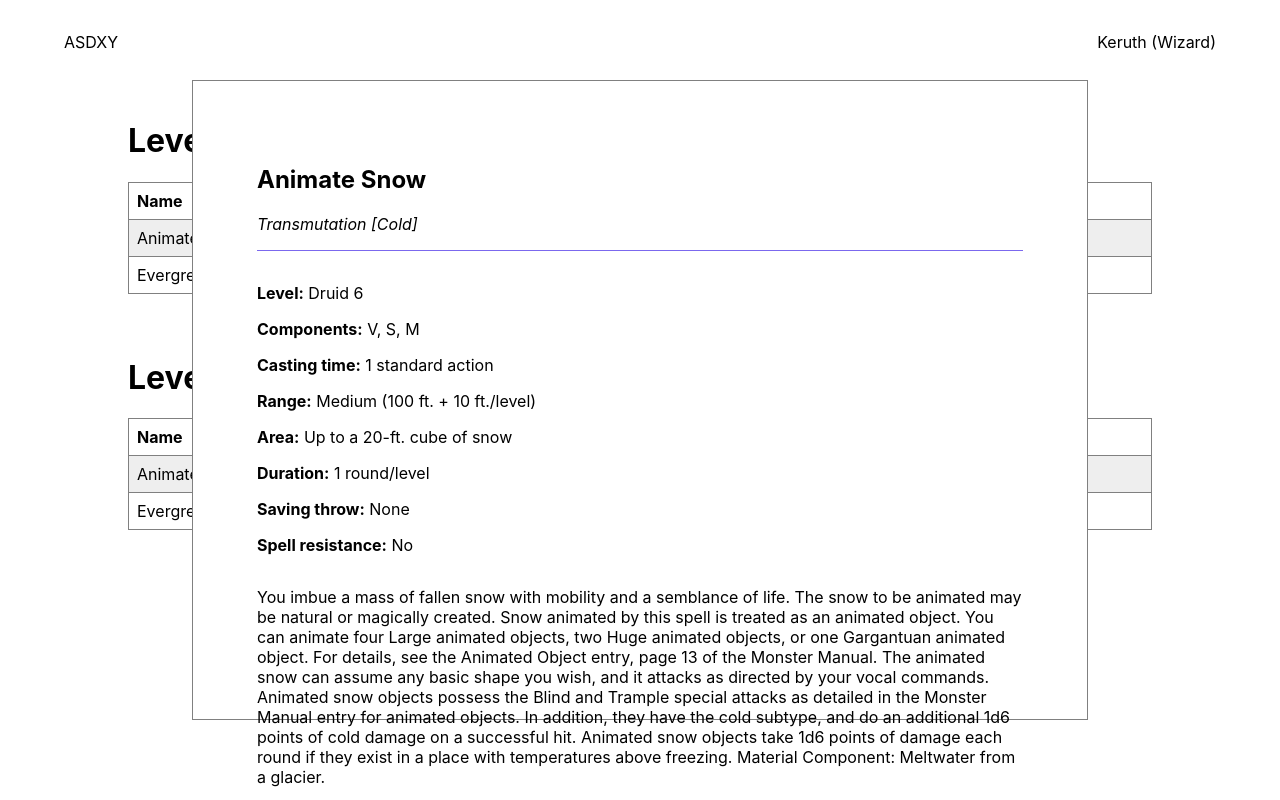
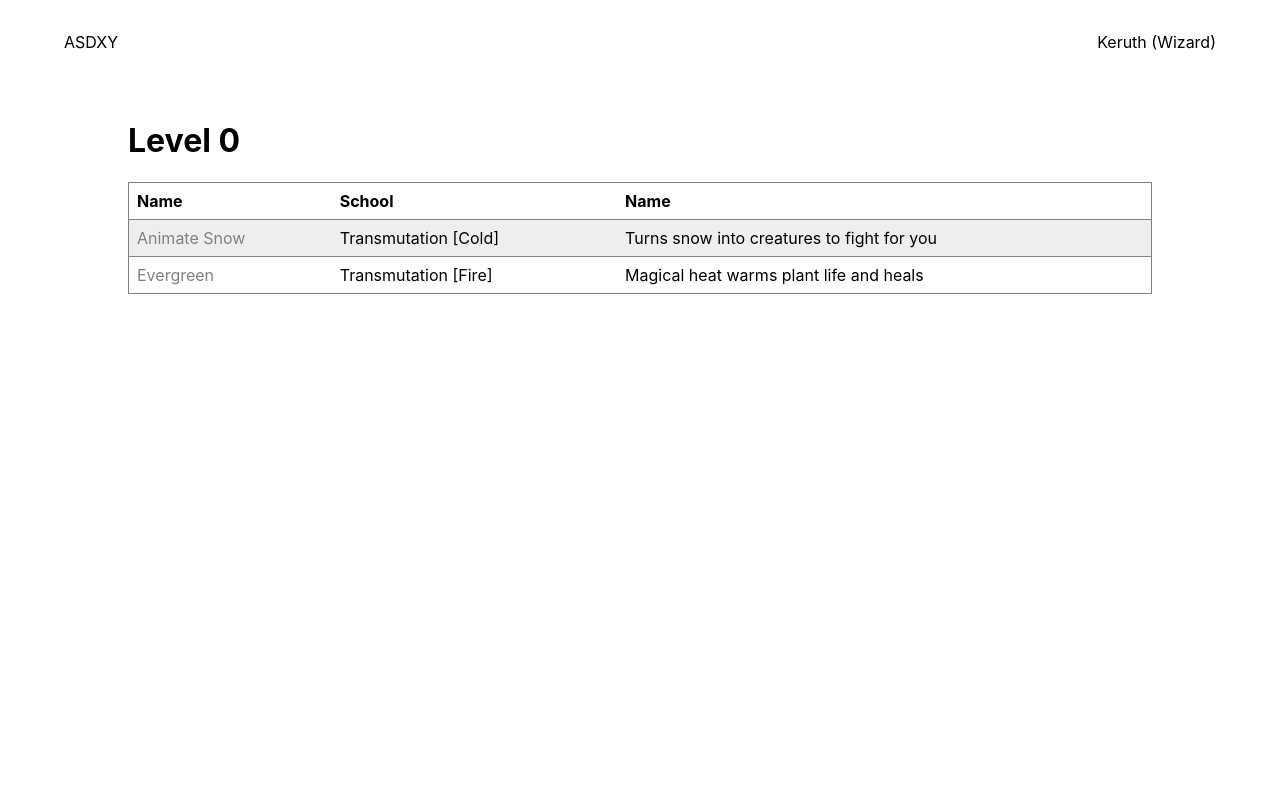
Before and after one commit to BCHoagland/spell-manager, a React (Create React App) app: page / in a window 1280 px wide. Built offline with nearby package versions, Linux system fonts and the light colour scheme.

Commit message:
dynamically adds spells to table and opens spell pages

```diff
--- a/src/App.js
+++ b/src/App.js
@@ -1,39 +1,8 @@
 import React from 'react';
 import './App.css';
+import SpellTable from './components/SpellTable';
+import spells from './data/spells'
 
-
-const thing1 = {
-  name: 'Animate Snow',
-  school: 'Transmutation [Cold]',
-  fields: [
-    'level: Druid 6',
-    'components: V, S, M',
-    'casting time: 1 standard action',
-    'range: Medium (100 ft. + 10 ft./level)',
-    'area: Up to a 20-ft. cube of snow',
-    'duration: 1 round/level',
-    'saving throw: None',
-    'spell resistance: No'
-  ],
-  shortDesc: 'GET THIS FROM NEW-SPELLS LIST',
-  longDesc: 'You imbue a mass of fallen snow with mobility and a semblance of life. The  snow to be animated may be natural or magically created. Snow animated by this spell is treated as an animated object. You can animate four Large animated objects, two Huge animated objects, or one Gargantuan animated object. For details, see the Animated Object entry, page 13 of the Monster Manual. The animated snow can assume any basic shape you wish, and it attacks as directed by your vocal commands. Animated snow objects possess the Blind and Trample special attacks as detailed in the Monster Manual entry for animated objects. In addition, they have the cold subtype, and do an additional 1d6 points of cold damage on a successful hit. Animated snow objects take 1d6 points of damage each round if they exist in a place with temperatures above freezing. Material Component: Meltwater from a glacier.'
-}
-
-const thing2 = {
-  name: 'Evergreen',
-  school: 'Transmutation [Fire]',
-  fields: [
-    'level: Druid 2',
-    'components: V, S, DF',
-    'casting time: 1 standard action',
-    'range: Medium (100 ft. + 10 ft./level)',
-    'area: 10-ft. radius',
-    'duration: 1 hour/level and instanta-',
-    'saving throw: None',
-    'spell resistance: No'],
-  shortDesc: 'GET THIS FROM NEW-SPELLS LIST',
-  longDesc: 'You imbue a 10-foot-radius area of plant life with magical heat, instantly healing 1d8 points of damage +1 point per caster level (maximum +10), and granting immunity to cold for the duration of the spell. Evergreen affects natural plants as well as creatures with the plant subtype.'
-}
 
 // HEADER
 function Header() {
@@ -48,81 +17,13 @@ function Header() {
   )
 }
 
-// SPELL TABLE
-function SpellEntry(props) {
-  return (
-    <tr>
-      <td>{props.spell.name}</td>
-      <td>{props.spell.school}</td>
-      <td>{props.spell.shortDesc}</td>
-    </tr>
-  )
-}
-
-function SpellTable(props) {
-  return (
-    <div className='spellTable'>
-      <h1>Level {props.level}</h1>
-      <table>
-        <thead>
-          <tr>
-            <td>Name</td>
-            <td>School</td>
-            <td>Name</td>
-          </tr>
-        </thead>
-        <tbody>
-          <SpellEntry spell={props.thing1} />
-          <SpellEntry spell={props.thing2} />
-        </tbody>
-      </table>
-    </div>
-  )
-}
-
-// SPELL PAGE
-function SpellFields(props) {
-  const listItems = props.spell.fields.map(function(entry) {
-    const words = entry.split(':')
-    return (
-      <p key={words[0]}>
-        <b>{words[0][0].toUpperCase() + words[0].slice(1)}:</b>
-        {words[1]}
-      </p>
-    )
-  });
-  return (
-    <div>{listItems}</div>
-  );
-}
-
-function SpellHeader(props) {
-  return (
-    <div className='spellHeader'>
-      <h2>{props.spell.name}</h2>
-      <i>{props.spell.school}</i>
-    </div>
-  )
-}
-
-function SpellPage(props) {
-  return (
-    <div className='spellPage'>
-      <SpellHeader spell={props.spell} />
-      <SpellFields spell={props.spell} />
-      <div>{props.spell.longDesc}</div>
-    </div>
-  )
-}
 
 // APP
 function App() {
   return (
     <div>
       <Header />
-      <SpellTable level={0} thing1={thing1} thing2={thing2} />
-      <SpellTable level={1} thing1={thing1} thing2={thing2} />
-      <SpellPage spell={thing1} />
+      <SpellTable level={0} entries={spells} />
     </div>
   );
 }
--- /dev/null
+++ b/src/components/SpellPage.js
@@ -0,0 +1,69 @@
+import React from 'react';
+
+
+function SpellFields(props) {
+    const keys = Object.keys(props.spell.fields);
+    const vals = Object.values(props.spell.fields);
+    const listItems = keys.map(function(key, i) {
+        return (
+            <p key={key}>
+                <b>{key[0].toUpperCase() + key.slice(1)}: </b>
+                {vals[i]}
+            </p>
+        )
+    });
+    return (
+        <div>{listItems}</div>
+    );
+}
+
+function SpellHeader(props) {
+    return (
+        <div className='spellHeader'>
+            <h2>{props.spell.name}</h2>
+            <i>{props.spell.school}</i>
+        </div>
+    )
+}
+
+class SpellPage extends React.Component {
+    constructor(props) {
+        super(props)
+        this.state = {
+            spell: props.spell,
+            exit: props.exit
+        }
+        this.esc = this.esc.bind(this)
+    }
+
+    // called on keypress
+    esc(event) {
+        // esc key
+        if (event.keyCode === 27) {
+            this.state.exit();
+        }
+    }
+
+    // add key listener when created
+    componentDidMount() {
+        document.addEventListener("keydown", this.esc, false);
+    }
+
+    // removed key listener when removed
+    componentWillUnmount() {
+        document.removeEventListener("keydown", this.esc, false);
+    }
+
+    render() {
+        return (
+            <div className='spellPage'>
+                <SpellHeader spell={this.state.spell} />
+                <SpellFields spell={this.state.spell} />
+                <div>{this.state.spell.longDesc}</div>
+                <div className='link exitButton' onClick={this.state.exit}>X</div>
+            </div>
+        )
+    }
+}
+
+export default SpellPage;
--- /dev/null
+++ b/src/components/SpellTable.js
@@ -0,0 +1,58 @@
+import React from 'react';
+import SpellPage from './SpellPage'
+
+
+function SpellEntry(props) {
+    return (
+        <tr>
+            <td>
+                <div className='link' onClick={props.click}>{props.spell.name}</div>
+            </td>
+            <td>{props.spell.school}</td>
+            <td>{props.spell.shortDesc}</td>
+        </tr>
+    )
+}
+
+class SpellTable extends React.Component {
+    constructor(props) {
+        super(props);
+        this.state = {
+            level: props.level,
+            entries: props.entries,
+            page: null
+        }
+        // this.showPage = this.showPage.bind(this);
+    }
+
+    showPage(spell) {
+        this.setState({page: spell});
+    }
+
+    render() {
+        return (
+            <div>
+                <div className='spellTable'>
+                    <h1>Level {this.state.level}</h1>
+                    <table>
+                        <thead>
+                        <tr>
+                            <td>Name</td>
+                            <td>School</td>
+                            <td>Name</td>
+                        </tr>
+                        </thead>
+                        <tbody>
+                            {this.props.entries.map((entry) => <SpellEntry key={entry.name} spell={entry} click={this.showPage.bind(this, entry)} />)}
+                        </tbody>
+                    </table>
+                </div>
+                <div>
+                    {this.state.page != null && <SpellPage spell={this.state.page} exit={this.showPage.bind(this, null)} />}
+                </div>
+            </div>
+        )
+    }
+}
+
+export default SpellTable;
--- /dev/null
+++ b/src/data/spells.js
@@ -0,0 +1,34 @@
+const spells = [
+{
+    name: 'Animate Snow',
+    school: 'Transmutation [Cold]',
+    fields: {
+        'level': 'Druid 6',
+        'components': 'V, S, M',
+        'casting time': '1 standard action',
+        'range': 'Medium (100 ft. + 10 ft./level)',
+        'area': 'Up to a 20-ft. cube of snow',
+        'duration': '1 round/level',
+        'saving throw': 'None',
+        'spell resistance': 'No'
+    },
+    shortDesc: 'Turns snow into creatures to fight for you',
+    longDesc: 'You imbue a mass of fallen snow with mobility and a semblance of life. The  snow to be animated may be natural or magically created. Snow animated by this spell is treated as an animated object. You can animate four Large animated objects, two Huge animated objects, or one Gargantuan animated object. For details, see the Animated Object entry, page 13 of the Monster Manual. The animated snow can assume any basic shape you wish, and it attacks as directed by your vocal commands. Animated snow objects possess the Blind and Trample special attacks as detailed in the Monster Manual entry for animated objects. In addition, they have the cold subtype, and do an additional 1d6 points of cold damage on a successful hit. Animated snow objects take 1d6 points of damage each round if they exist in a place with temperatures above freezing. Material Component: Meltwater from a glacier.'
+}, {
+    name: 'Evergreen',
+    school: 'Transmutation [Fire]',
+    fields: {
+        'level': 'Druid 2',
+        'components': 'V, S, DF',
+        'casting time': '1 standard action',
+        'range': 'Medium (100 ft. + 10 ft./level)',
+        'area': '10-ft. radius',
+        'duration': '1 hour/level and instanta-',
+        'saving throw': 'None',
+        'spell resistance': 'No'
+    },
+    shortDesc: 'Magical heat warms plant life and heals',
+    longDesc: 'You imbue a 10-foot-radius area of plant life with magical heat, instantly healing 1d8 points of damage +1 point per caster level (maximum +10), and granting immunity to cold for the duration of the spell. Evergreen affects natural plants as well as creatures with the plant subtype.'
+}]
+
+export default spells;
--- a/src/index.css
+++ b/src/index.css
@@ -10,6 +10,15 @@ body {
 code {
   font-family: source-code-pro, Menlo, Monaco, Consolas, 'Courier New',
     monospace;
+}
+
+.link {
+  color: gray;
+  cursor: pointer;
+}
+
+.link:hover {
+  color: black;
 }
 
 /* HEADER */
@@ -93,3 +102,10 @@ code {
   border-bottom: 1px solid mediumslateblue;
   padding-bottom: 1em;
 }
+
+.exitButton {
+  position: absolute;
+  top: 0;
+  right: 0;
+  margin: 1.5em 2em;
+}
```
